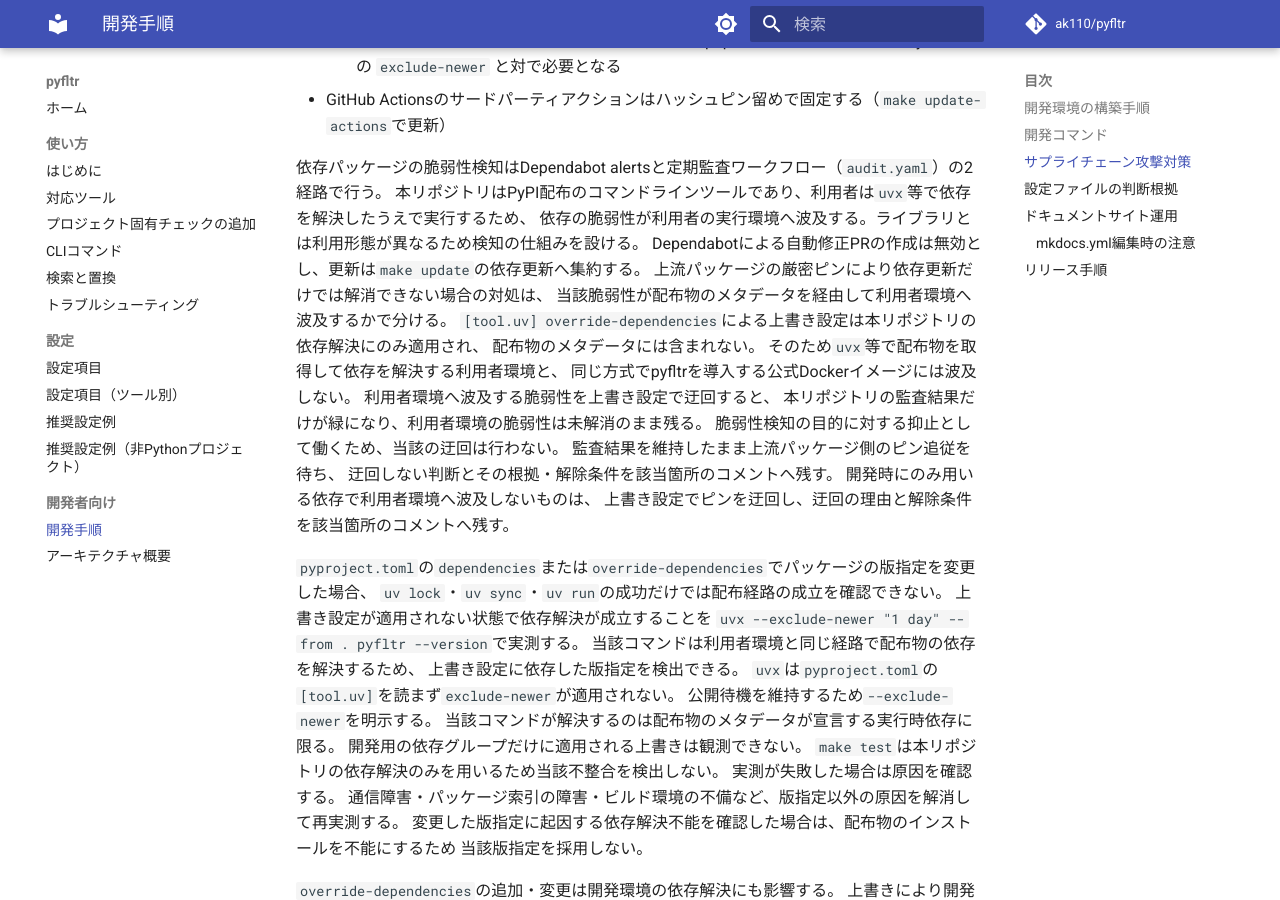
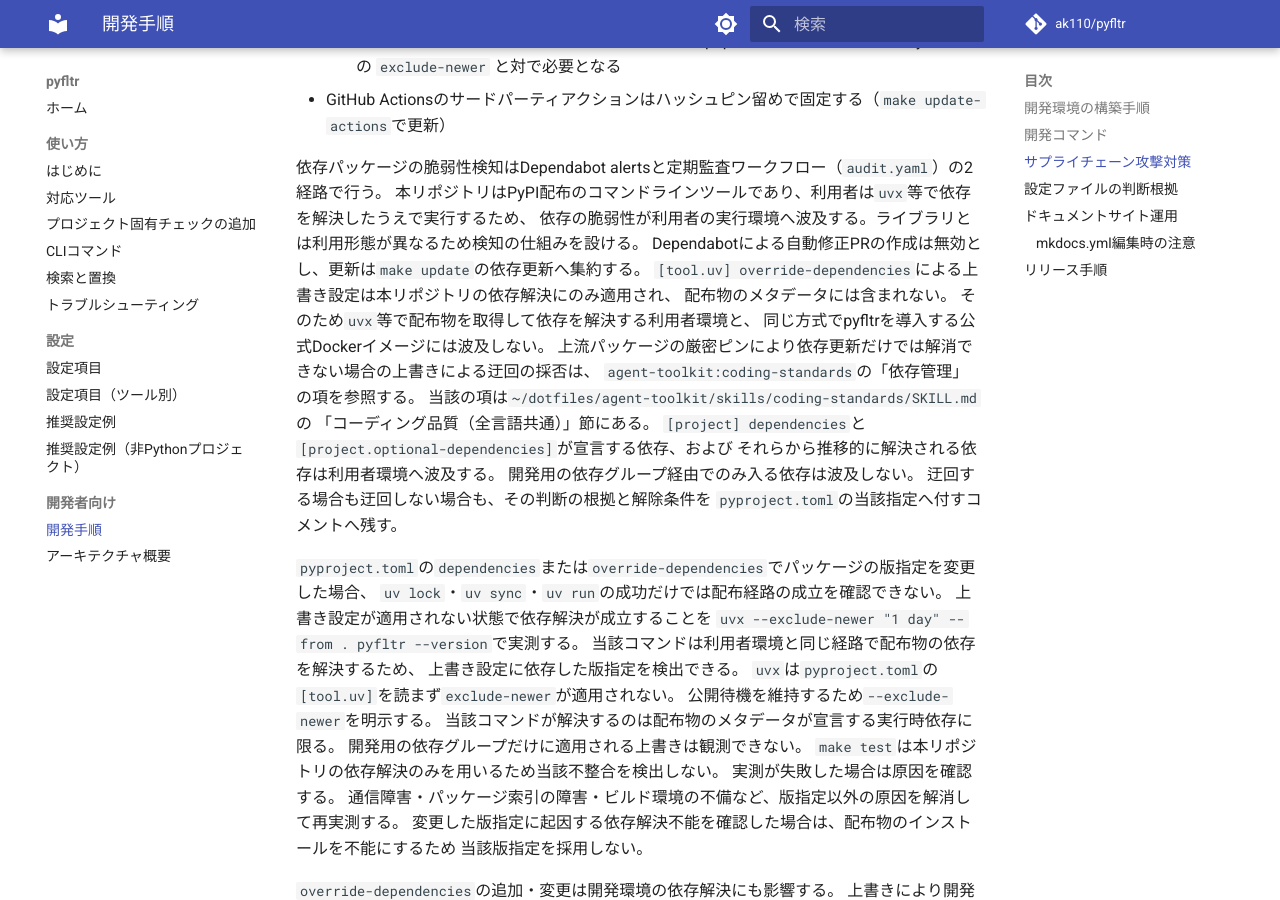
Before and after one commit to ak110/pyfltr, an MkDocs documentation site: the page built from docs/development/development.md, in a window 1280 px wide and 900 px high, scrolled down 986 px. Built offline with MkDocs 1.6.1 and Material for MkDocs 9.7.7, drawn with Linux system fonts in a browser that asks for light colours; comment, search, counter and statistics services are not loaded.

Commit message:
docs(development): 依存上書きの採否基準を共通規範の参照へ改める
配布物への波及有無で依存上書きの採否を分ける基準は、先行フィードバックの
実装によりagent-toolkit:coding-standardsの依存管理の項へ集約された。同じ基準を
開発者向け文書へ重複して置くと、改訂先が分岐して姉妹プロジェクト間で判断が
食い違う。

一般基準を共通規範への参照へ改め、本リポジトリ固有の情報だけを本節へ残す。
残すのは、PyPI配布と公式Dockerイメージという波及範囲、どの依存宣言が利用者
環境へ波及するかの分類、判断の根拠と解除条件をpyproject.tomlのコメントへ
残す手順の3点である。参照先は公開ドキュメントの読者が解決できるよう、
スキル名に加えて実ファイルの位置も示す。

フィードバック20260802-203034-001を反映する。

再発予防: 依存上書きの採否基準の改訂先を共通規範の1箇所に定め、
姉妹プロジェクト間で判断が分岐する事態を防ぐ。

Co-Authored-By: Claude Opus 5 (1M context) <noreply@anthropic.com>
Claude-Session: https://claude.ai/code/session_018dmjjPiezaYHTK91e1AA6E

```diff
--- a/docs/development/development.md
+++ b/docs/development/development.md
@@ -33,19 +33,19 @@
 本リポジトリはPyPI配布のコマンドラインツールであり、利用者は`uvx`等で依存を解決したうえで実行するため、
 依存の脆弱性が利用者の実行環境へ波及する。ライブラリとは利用形態が異なるため検知の仕組みを設ける。
 Dependabotによる自動修正PRの作成は無効とし、更新は`make update`の依存更新へ集約する。
-上流パッケージの厳密ピンにより依存更新だけでは解消できない場合の対処は、
-当該脆弱性が配布物のメタデータを経由して利用者環境へ波及するかで分ける。
 `[tool.uv] override-dependencies`による上書き設定は本リポジトリの依存解決にのみ適用され、
 配布物のメタデータには含まれない。
 そのため`uvx`等で配布物を取得して依存を解決する利用者環境と、
 同じ方式でpyfltrを導入する公式Dockerイメージには波及しない。
-利用者環境へ波及する脆弱性を上書き設定で迂回すると、
-本リポジトリの監査結果だけが緑になり、利用者環境の脆弱性は未解消のまま残る。
-脆弱性検知の目的に対する抑止として働くため、当該の迂回は行わない。
-監査結果を維持したまま上流パッケージ側のピン追従を待ち、
-迂回しない判断とその根拠・解除条件を該当箇所のコメントへ残す。
-開発時にのみ用いる依存で利用者環境へ波及しないものは、
-上書き設定でピンを迂回し、迂回の理由と解除条件を該当箇所のコメントへ残す。
+上流パッケージの厳密ピンにより依存更新だけでは解消できない場合の上書きによる迂回の採否は、
+`agent-toolkit:coding-standards`の「依存管理」の項を参照する。
+当該の項は`~/dotfiles/agent-toolkit/skills/coding-standards/SKILL.md`の
+「コーディング品質（全言語共通）」節にある。
+`[project] dependencies`と`[project.optional-dependencies]`が宣言する依存、および
+それらから推移的に解決される依存は利用者環境へ波及する。
+開発用の依存グループ経由でのみ入る依存は波及しない。
+迂回する場合も迂回しない場合も、その判断の根拠と解除条件を
+`pyproject.toml`の当該指定へ付すコメントへ残す。
 
 `pyproject.toml`の`dependencies`または`override-dependencies`でパッケージの版指定を変更した場合、
 `uv lock`・`uv sync`・`uv run`の成功だけでは配布経路の成立を確認できない。
```
